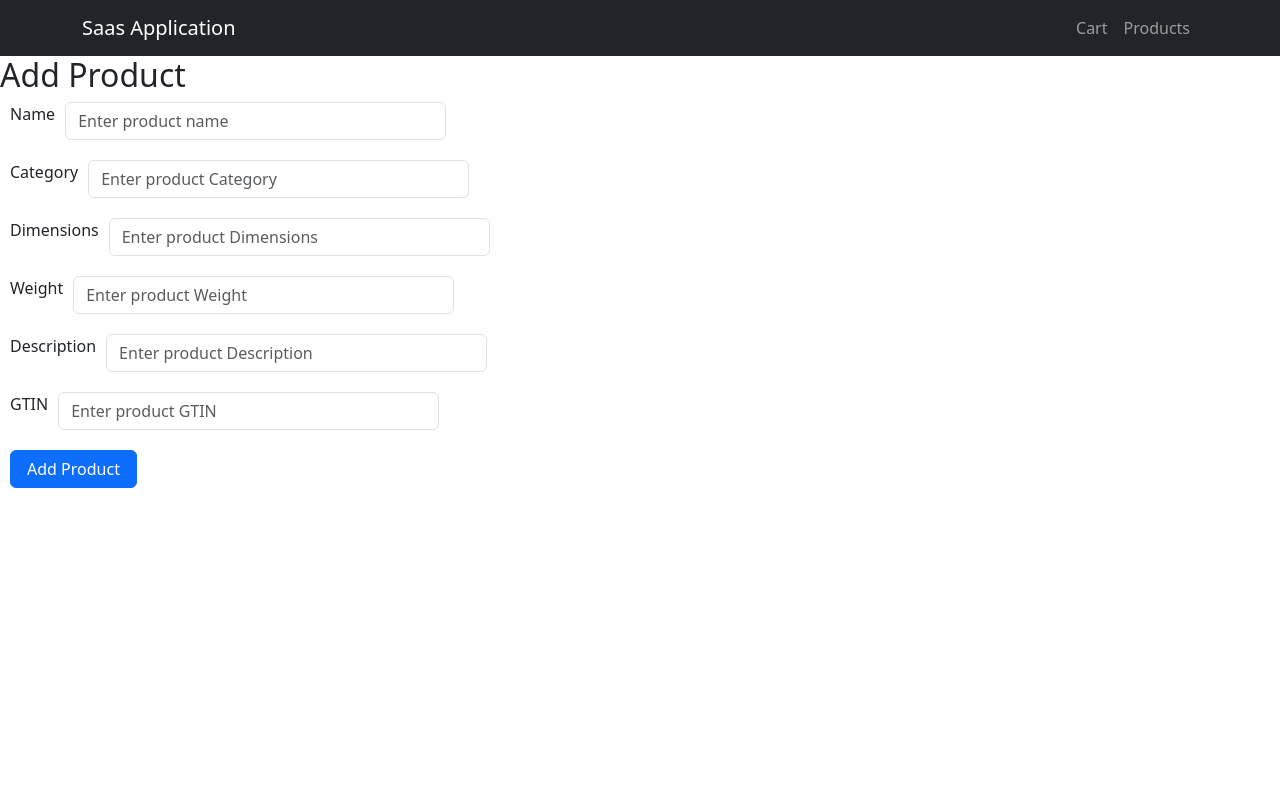
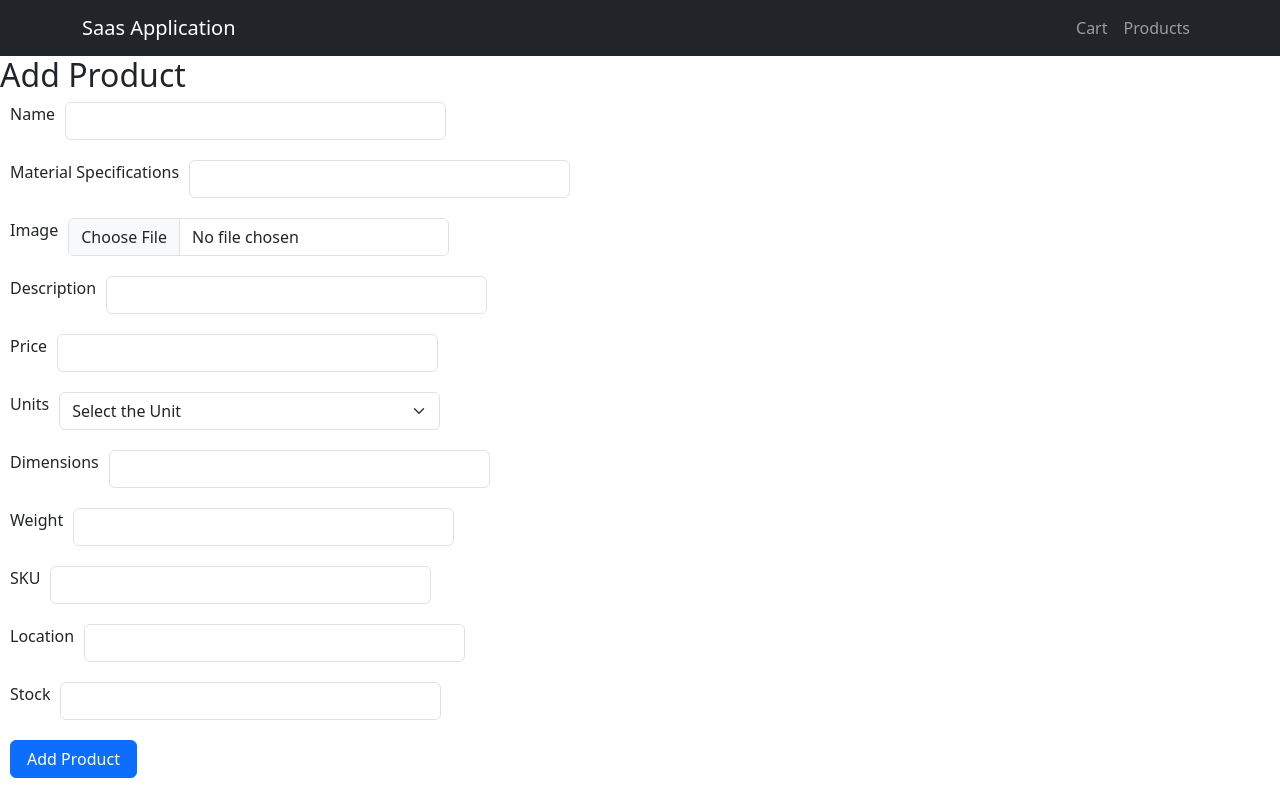
Before and after one commit to dizipharm/ReactSaasSupplier, a React (Vite) app: page /addproduct/1 in a window 1280 px wide. Built offline with nearby package versions, Linux system fonts and the light colour scheme.

Commit message:
formchanges

```diff
--- a/src/components/AddProduct/Productform.tsx
+++ b/src/components/AddProduct/Productform.tsx
@@ -1,12 +1,12 @@
 import React, { useState, ChangeEvent } from 'react';
-import { Form, Button } from 'react-bootstrap';
+import { Form, Button, FormSelect } from 'react-bootstrap';
 import axios from 'axios';
 import { useParams, useNavigate } from 'react-router-dom';
 
 const Productform: React.FC = () => {
   const [productName, setProductName] = useState('');
-//   const [productPrice, setProductPrice] = useState('');
-//   const [productImage, setProductImage] = useState<File | null>(null);
+  const [productPrice, setProductPrice] = useState('');
+  const [productImage, setProductImage] = useState<File | null>(null);
   const [category, setCategory] = useState('');
   const [dimensions, setDimensions] = useState('');
   const [weight, setWeight] = useState('');
@@ -22,10 +22,10 @@ const Productform: React.FC = () => {
     try {
       const formData = new FormData();
       formData.append('name', productName);
-    //   formData.append('price', productPrice);
-    //   if (productImage) {
-    //     formData.append('image', productImage);
-    //   }
+      formData.append('price', productPrice);
+      if (productImage) {
+        formData.append('image', productImage);
+      }
       formData.append('category', category);
       formData.append('dimensions', dimensions);
       formData.append('weight', weight);
@@ -47,10 +47,7 @@ const Productform: React.FC = () => {
       setProductName('');
       setWeight('');
       navigate(`/products/${adminId}`);
-       if (response.status === 200) {
-        // Redirect to the respective admin's dashboard
-        navigate(`/products/${adminId}`);
-      }
+
 
       console.log(response.data);
       // Handle success, e.g., show a success message or redirect to another page
@@ -61,10 +58,10 @@ const Productform: React.FC = () => {
 
   };
 
-//   const handleImageChange = (e: ChangeEvent<HTMLInputElement>) => {
-//     const file = e.target.files?.[0];
-//     setProductImage(file || null);
-//   };
+  const handleImageChange = (e: ChangeEvent<HTMLInputElement>) => {
+    const file = e.target.files?.[0];
+    setProductImage(file || null);
+  };
 
   return (
     <Form onSubmit={handleFormSubmit} style={{display:"flex", flexDirection:"column", gap:"20px", justifyItems:"center", paddingLeft:"10px"}}>
@@ -72,83 +69,125 @@ const Productform: React.FC = () => {
         <Form.Label> Name</Form.Label>
         <Form.Control
           type="text"
-          placeholder="Enter product name"
+          placeholder=""
           value={productName}
           onChange={(e) => setProductName(e.target.value)}
           style={{width:"30%"}}
         />
       </Form.Group>
 
-      {/* <Form.Group controlId="productPrice" style={{display:"flex", gap:"10px"}}>
-        <Form.Label> Price</Form.Label>
+      <Form.Group controlId="productCategory" style={{display:"flex", gap:"10px"}}>
+        <Form.Label>Material Specifications</Form.Label>
         <Form.Control
           type="text"
-          placeholder="Enter product price"
-          value={productPrice}
-          onChange={(e) => setProductPrice(e.target.value)}
-          style={{width:"30%"}}
-        />
-      </Form.Group> */}
-
-      {/* <Form.Group controlId="productImage" style={{display:"flex", gap:"10px"}}>
-        <Form.Label> Image</Form.Label>
-        <Form.Control type="file"
-        style={{width:"30%"}}
-         onChange={handleImageChange} />
-      </Form.Group> */}
-
-      <Form.Group controlId="productCategory" style={{display:"flex", gap:"10px"}}>
-        <Form.Label>Category</Form.Label>
-        <Form.Control
-          type="text"
-          placeholder="Enter product Category"
+          placeholder=""
           value={category}
           onChange={(e) => setCategory(e.target.value)}
           style={{width:"30%"}}
         />
       </Form.Group>
 
-      <Form.Group controlId="productDimensions" style={{display:"flex", gap:"10px"}}>
-        <Form.Label>Dimensions</Form.Label>
-        <Form.Control
-          type="text"
-          placeholder="Enter product Dimensions"
-          value={dimensions}
-          onChange={(e) => setDimensions(e.target.value)}
-          style={{width:"30%"}}
-        />
+
+      <Form.Group controlId="productImage" style={{display:"flex", gap:"10px"}}>
+        <Form.Label> Image</Form.Label>
+        <Form.Control type="file"
+        style={{width:"30%"}}
+         onChange={handleImageChange} />
       </Form.Group>
-      <Form.Group controlId="productWeight" style={{display:"flex", gap:"10px"}}>
-        <Form.Label>Weight</Form.Label>
-        <Form.Control
-          type="text"
-          placeholder="Enter product Weight"
-          value={weight}
-          onChange={(e) => setWeight(e.target.value)}
-          style={{width:"30%"}}
-        />
-      </Form.Group>
+
       <Form.Group controlId="productDescription" style={{display:"flex", gap:"10px"}}>
         <Form.Label>Description</Form.Label>
         <Form.Control
           type="text"
-          placeholder="Enter product Description"
+          placeholder=""
           value={description}
           onChange={(e) => setDescription(e.target.value)}
           style={{width:"30%"}}
         />
       </Form.Group>
 
-      <Form.Group controlId="productGtin" style={{display:"flex", gap:"10px"}}>
-        <Form.Label>GTIN</Form.Label>
+      <Form.Group controlId="productPrice" style={{display:"flex", gap:"10px"}}>
+        <Form.Label> Price</Form.Label>
         <Form.Control
           type="text"
-          placeholder="Enter product GTIN"
+          placeholder=""
+          value={productPrice}
+          onChange={(e) => setProductPrice(e.target.value)}
+          style={{width:"30%"}}
+        />
+      </Form.Group>
+
+      <Form.Group controlId="productGtin" style={{display:"flex", gap:"10px"}}>
+        <Form.Label>Units</Form.Label>
+        <Form.Select style={{width:"30%"}}>
+        <option >Select the Unit</option>
+        <option value="1">Euro</option>
+        <option value="2">Pound</option>
+        <option value="3">Dollar</option>
+
+        </Form.Select>
+      </Form.Group>
+
+
+      <Form.Group controlId="productDimensions" style={{display:"flex", gap:"10px"}}>
+        <Form.Label>Dimensions</Form.Label>
+        <Form.Control
+          type="text"
+          placeholder=""
+          value={dimensions}
+          onChange={(e) => setDimensions(e.target.value)}
+          style={{width:"30%"}}
+        />
+      </Form.Group>
+
+
+
+      <Form.Group controlId="productWeight" style={{display:"flex", gap:"10px"}}>
+        <Form.Label>Weight</Form.Label>
+        <Form.Control
+          type="text"
+          placeholder=""
+          value={weight}
+          onChange={(e) => setWeight(e.target.value)}
+          style={{width:"30%"}}
+        />
+      </Form.Group>
+
+
+
+
+      <Form.Group controlId="productGtin" style={{display:"flex", gap:"10px"}}>
+        <Form.Label>SKU</Form.Label>
+        <Form.Control
+          type="text"
+          placeholder=""
           value={gtin}
           onChange={(e) => setGtin(e.target.value)}
           style={{width:"30%"}}
         />
       </Form.Group>
+
+      <Form.Group controlId="productGtin" style={{display:"flex", gap:"10px"}}>
+        <Form.Label>Location</Form.Label>
+        <Form.Control
+          type="text"
+          placeholder=""
+          value={gtin}
+          onChange={(e) => setGtin(e.target.value)}
+          style={{width:"30%"}}
+        />
+      </Form.Group>
+      <Form.Group controlId="productGtin" style={{display:"flex", gap:"10px"}}>
+        <Form.Label>Stock</Form.Label>
+        <Form.Control
+          type="text"
+          placeholder=""
+          value={gtin}
+          onChange={(e) => setGtin(e.target.value)}
+          style={{width:"30%"}}
+        />
+      </Form.Group>
+
 
 
 
```
